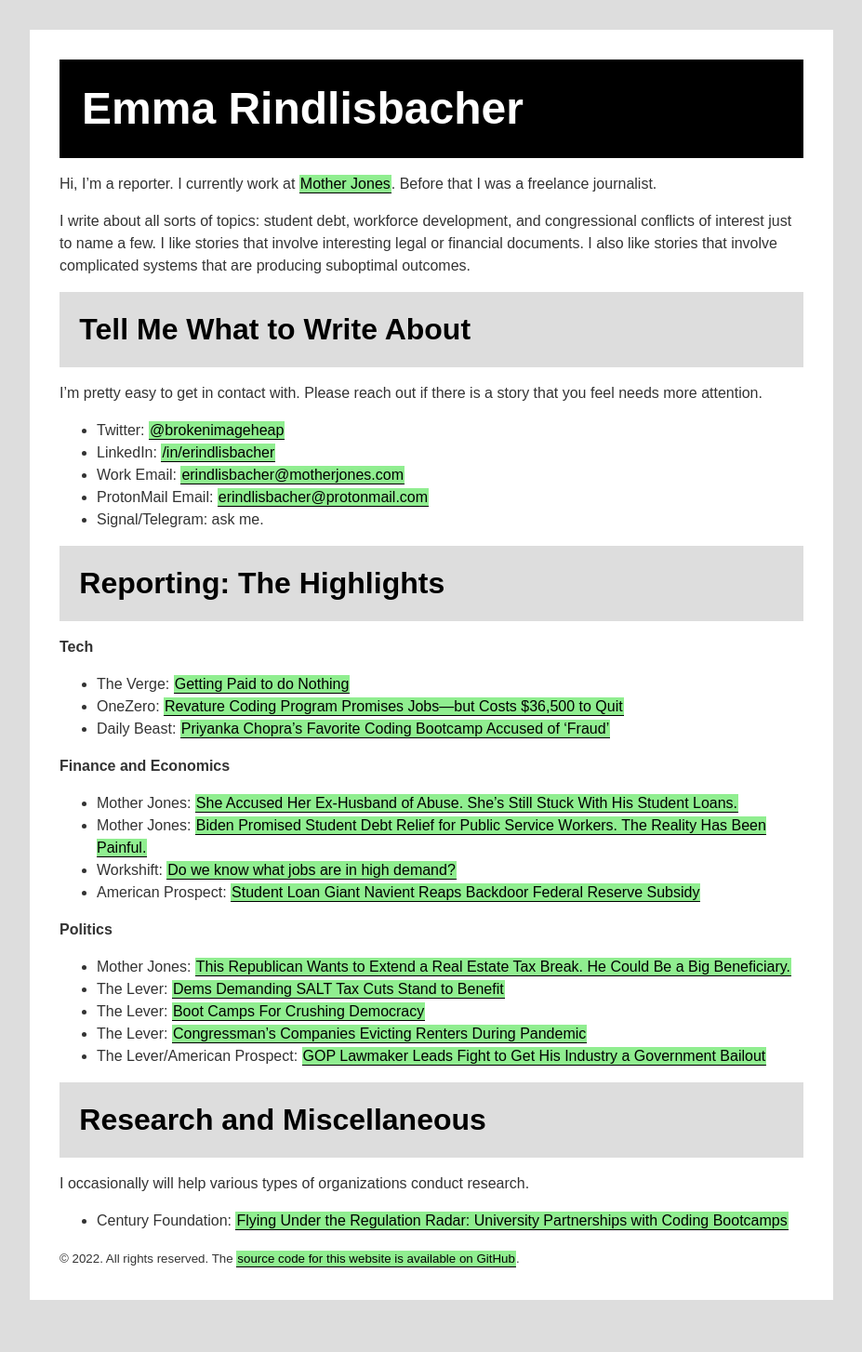
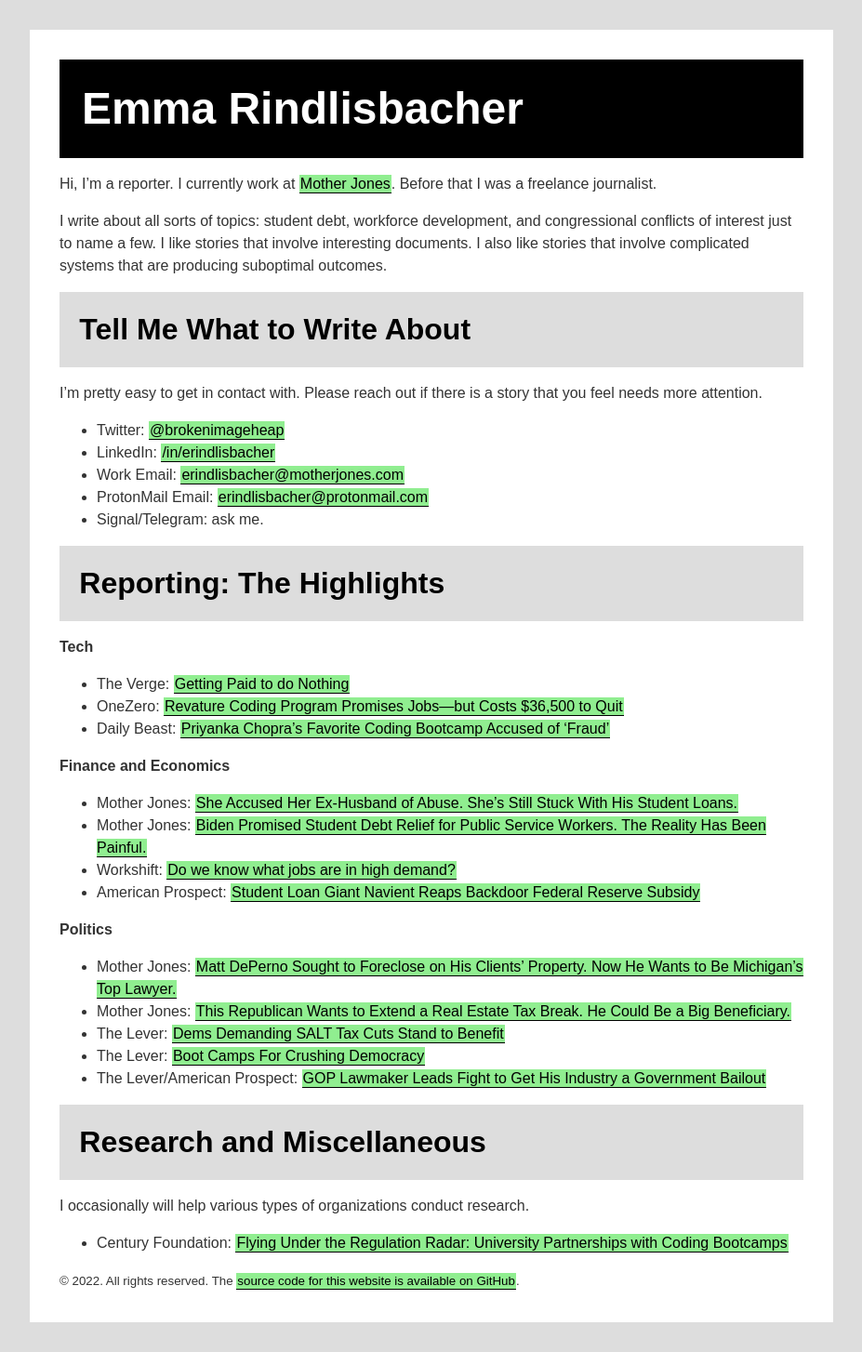
Before and after one commit to erindlisbacher/website, a Jekyll site: the page built from index.md, in a window 1280 px wide. Shown: the whole page at 93% size, without its empty margins (0-927 px from the left). Built offline with Jekyll 4.4.1, drawn with Linux system fonts in a browser that asks for light colours; before the commit the page ends 1430 px from its top, so only the background shows below that.

Commit message:
Update index.md

```diff
--- a/index.md
+++ b/index.md
@@ -7,7 +7,7 @@ title: "Emma Rindlisbacher | Journalist"
 
 Hi, I'm a reporter. I currently work at [Mother Jones](https://www.motherjones.com/author/emma-rindlisbacher/). Before that I was a freelance journalist.
 
-I write about all sorts of topics: student debt, workforce development, and congressional conflicts of interest just to name a few. I like stories that involve interesting legal or financial documents. I also like stories that involve complicated systems that are producing suboptimal outcomes.
+I write about all sorts of topics: student debt, workforce development, and congressional conflicts of interest just to name a few. I like stories that involve interesting documents. I also like stories that involve complicated systems that are producing suboptimal outcomes.
 
 ## Tell Me What to Write About
 
@@ -38,10 +38,10 @@ I'm pretty easy to get in contact with. Please reach out if there is a story tha
 
 ### Politics
 
+* Mother Jones: [Matt DePerno Sought to Foreclose on His Clients’ Property. Now He Wants to Be Michigan’s Top Lawyer.](https://www.motherjones.com/politics/2022/10/matthew-deperno-trump-michigan-foreclosure/)
 * Mother Jones: [This Republican Wants to Extend a Real Estate Tax Break. He Could Be a Big Beneficiary.](https://www.motherjones.com/politics/2022/02/tracey-mann-congress-opportunity-zones-austin/)
 * The Lever: [Dems Demanding SALT Tax Cuts Stand to Benefit](https://www.dailyposter.com/democrats-gunning-to-end-salt-cap-stand-to-benefit/)
 * The Lever: [Boot Camps For Crushing Democracy](https://www.dailyposter.com/p/boot-camps-for-crushing-democracy)
-* The Lever: [Congressman's Companies Evicting Renters During Pandemic](https://www.dailyposter.com/p/landlord-congressmans-companies-evicting)
 * The Lever/American Prospect: [GOP Lawmaker Leads Fight to Get His Industry a Government Bailout](https://www.dailyposter.com/p/gop-lawmaker-leads-fight-to-get-his)
 
 ## Research and Miscellaneous
```
